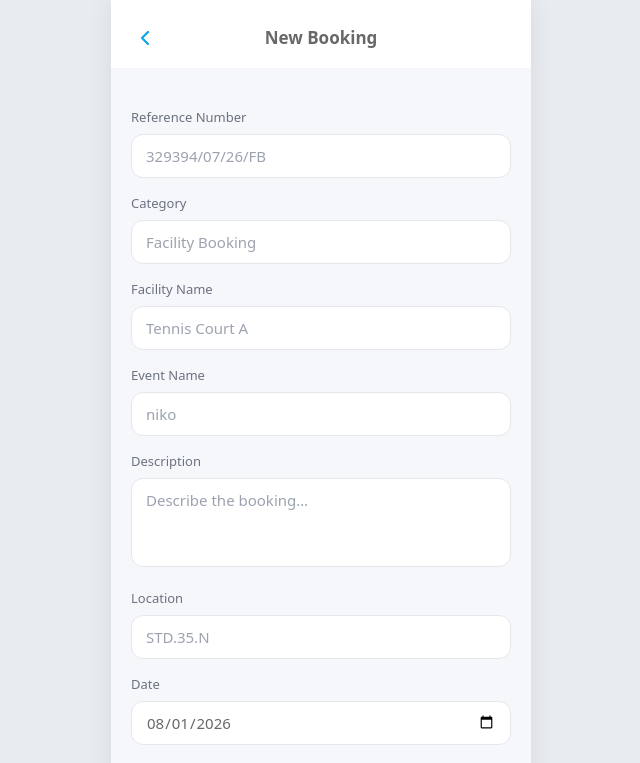
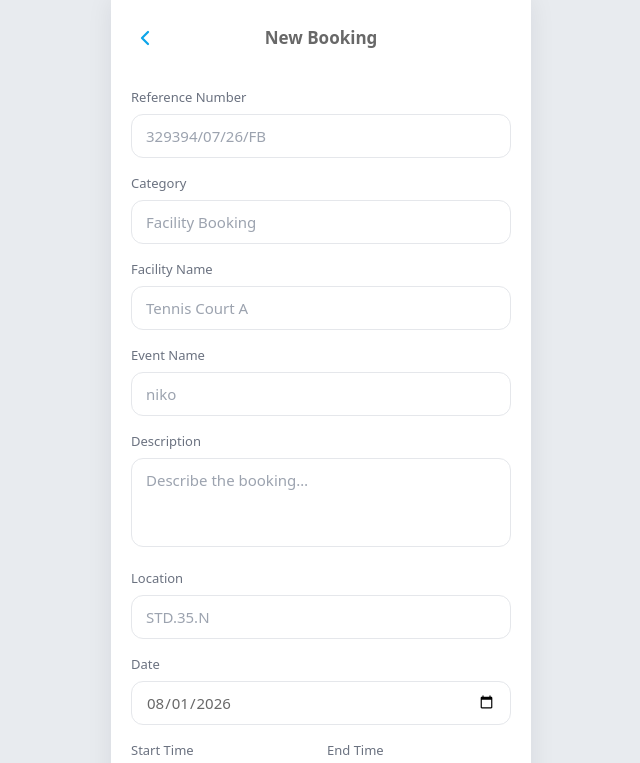
Before and after one commit to GilbertAurel/TA-tennis, a Next.js app: page /admin in a window 1280 px wide. Shown: the top 763 px of the page, without its empty margins (319-959 px from the left). Built offline with nearby package versions, Linux system fonts and the light colour scheme.

Commit message:
style: adjust header format

```diff
--- a/src/app/globals.css
+++ b/src/app/globals.css
@@ -3,7 +3,8 @@
 @theme {
   --font-sans: var(--font-inter), ui-sans-serif, system-ui, sans-serif;
 
-  --color-page-bg: #f5f7fa;
+  --color-page-bg: #ffffff;
+  --color-bg-gray: #f5f7fa;
   --color-ink: #686868;
   --color-ink-secondary: #6b7280;
   --color-ink-muted: #9ca3af;
--- a/src/app/page.tsx
+++ b/src/app/page.tsx
@@ -15,7 +15,7 @@ export default function MyActivityPage() {
   return (
     <PageContainer>
       <HomeHeader />
-      <div className="flex-1">
+      <div className="flex-1 bg-bg-gray pt-[24px]">
         {isLoading ? (
           <LoadingState />
         ) : !bookings || bookings.length === 0 ? (
--- a/src/components/page-container.tsx
+++ b/src/components/page-container.tsx
@@ -9,7 +9,7 @@ export function PageContainer({ children }: { children: ReactNode }) {
       initial={{ opacity: 0, y: 8 }}
       animate={{ opacity: 1, y: 0 }}
       transition={{ duration: 0.25, ease: "easeOut" }}
-      className="flex min-h-dvh flex-1 flex-col gap-[20px]"
+      className="flex min-h-dvh flex-1 flex-col gap-[0px]"
     >
       {children}
     </motion.main>
```
